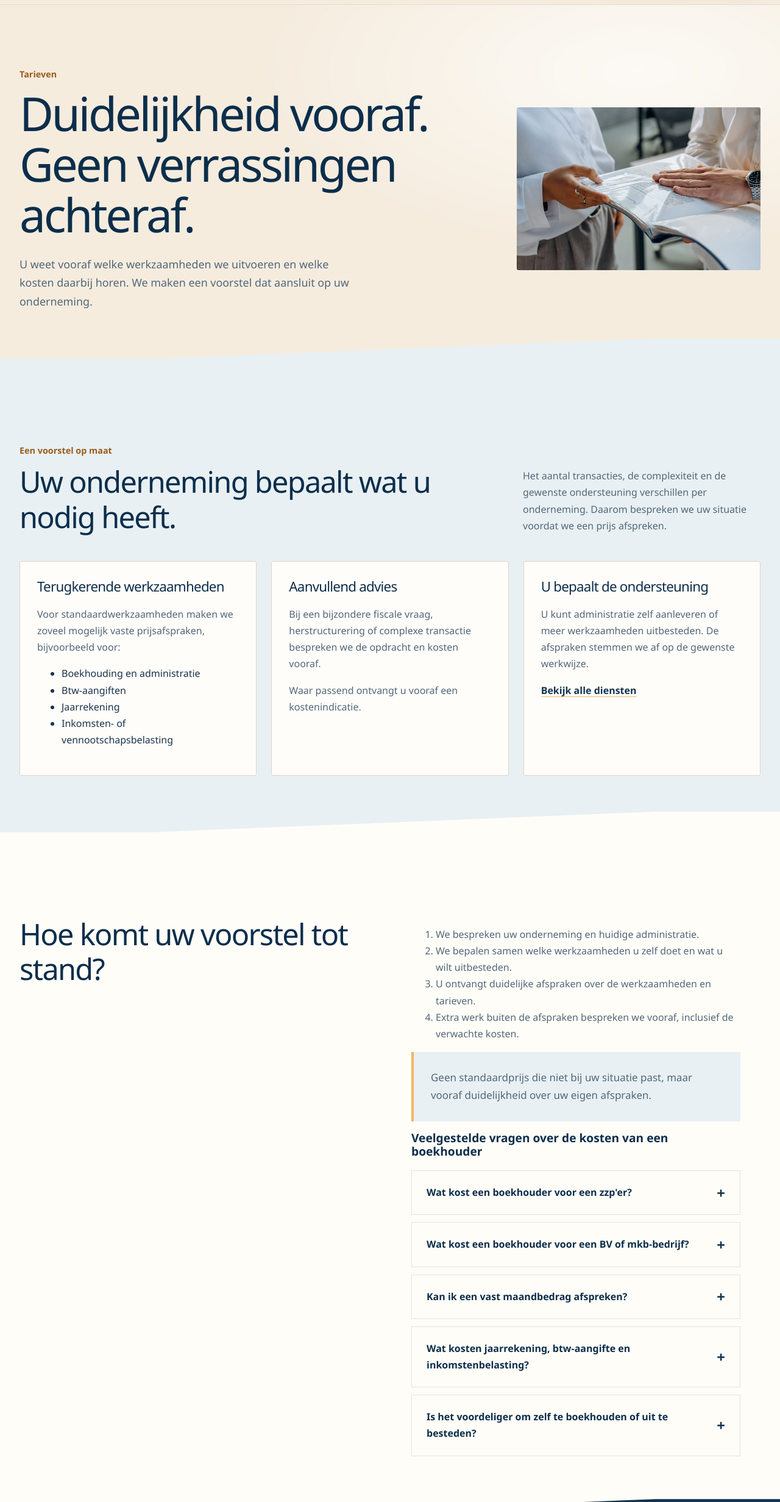
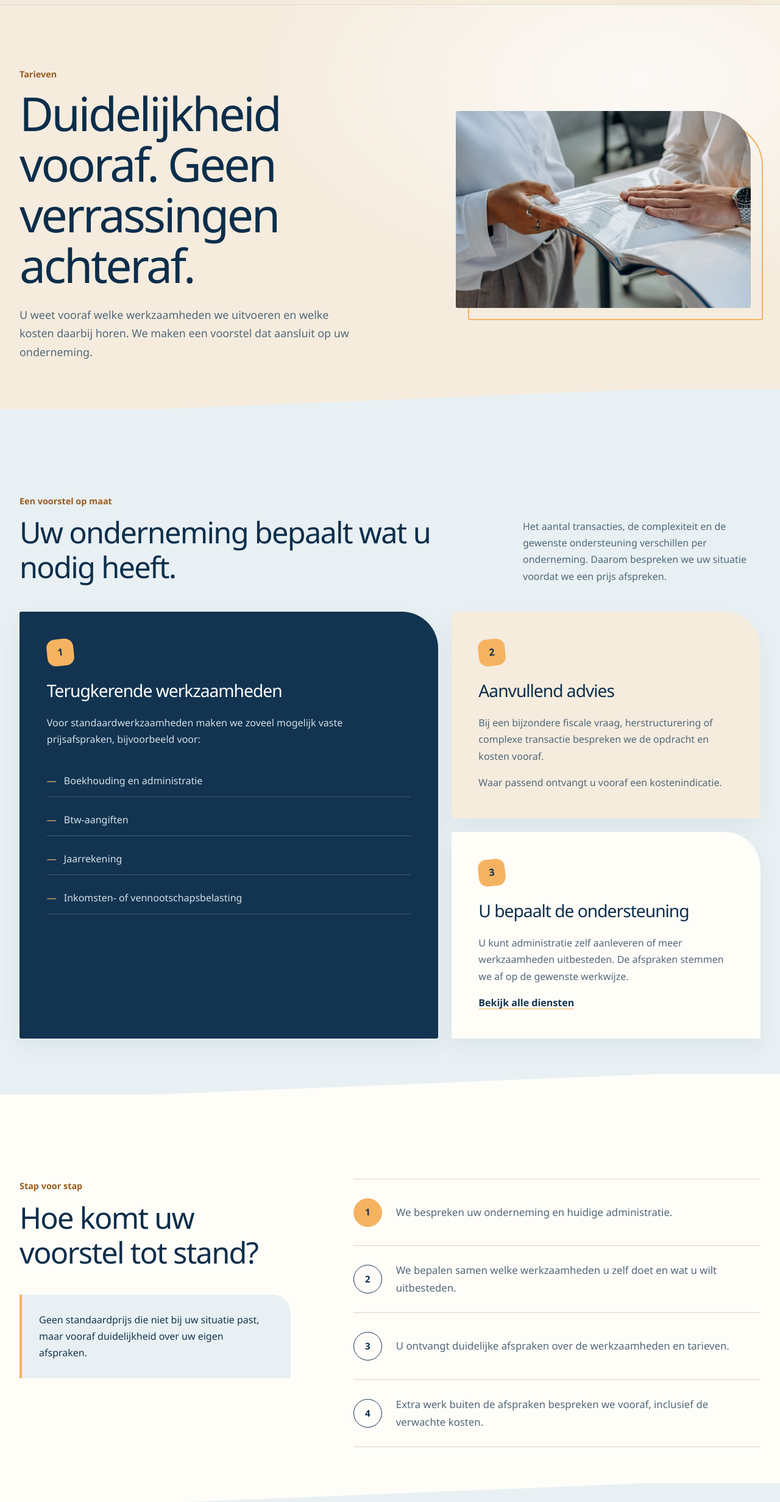
Before and after one commit to adminboncourage/website, a plain HTML site: page tarieven.html in a window 1280 px wide. Shown: the part 97-2560 px from the top of the page at 61% size. Drawn offline with Linux system fonts and the light colour scheme.

Commit message:
Redesign pricing page
Co-authored-by: Copilot <223556219+Copilot@users.noreply.github.com>

```diff
--- a/assets/css/style.css
+++ b/assets/css/style.css
@@ -372,10 +372,10 @@ legend { padding: 0; margin-bottom: 20px; color: var(--deep); font-size: 1.2rem;
     .home-process-section .steps li::before { grid-row: 1 / span 2; }
     .home-process-section .steps h3, .home-process-section .steps p { grid-column: 2; }
 }
-.about-hero .hero-alt-layout { grid-template-columns: minmax(0, 1fr) minmax(0, 500px); }
-.about-hero-visual { position: relative; margin: 0 16px 16px 0; }
-.about-hero-visual::before { content: ""; position: absolute; inset: 20px -20px -20px 20px; border: 2px solid var(--gold); border-radius: 3px 70px 3px 3px; }
-.about-hero-visual .hero-alt-image { position: relative; border-radius: 3px 70px 3px 3px; }
+.about-hero .hero-alt-layout, .pricing-hero .hero-alt-layout { grid-template-columns: minmax(0, 1fr) minmax(0, 500px); }
+.about-hero-visual, .pricing-hero-visual { position: relative; margin: 0 16px 16px 0; }
+.about-hero-visual::before, .pricing-hero-visual::before { content: ""; position: absolute; inset: 20px -20px -20px 20px; border: 2px solid var(--gold); border-radius: 3px 70px 3px 3px; }
+.about-hero-visual .hero-alt-image, .pricing-hero-visual .hero-alt-image { position: relative; border-radius: 3px 70px 3px 3px; }
 .about-story { display: grid; grid-template-columns: minmax(0, .9fr) minmax(0, 1.1fr); gap: clamp(42px, 8vw, 120px); align-items: center; }
 .about-story-heading h2 { max-width: 480px; margin-bottom: 30px; }
 .about-story-accent { display: block; width: clamp(110px, 15vw, 200px); height: 7px; background: var(--gold); }
@@ -399,15 +399,45 @@ legend { padding: 0; margin-bottom: 20px; color: var(--deep); font-size: 1.2rem;
 .about-partner-copy { padding: clamp(30px, 4vw, 54px); border-radius: 3px 70px 3px 3px; color: var(--muted); background: var(--paper); box-shadow: 0 18px 45px rgba(12, 46, 75, .06); font-size: 1.06rem; }
 .about-partner-copy .text-link { display: inline-block; margin-top: 12px; }
 @media (max-width: 850px) {
-    .about-hero .hero-alt-layout, .about-story, .about-philosophy, .about-partner { grid-template-columns: 1fr; gap: 32px; }
-    .about-hero-visual { max-width: 600px; }
+    .about-hero .hero-alt-layout, .pricing-hero .hero-alt-layout, .about-story, .about-philosophy, .about-partner { grid-template-columns: 1fr; gap: 32px; }
+    .about-hero-visual, .pricing-hero-visual { max-width: 600px; }
     .about-philosophy-intro { min-height: 340px; }
 }
 @media (max-width: 560px) {
-    .about-hero-visual { margin-right: 12px; }
+    .about-hero-visual, .pricing-hero-visual { margin-right: 12px; }
     .about-story-copy { padding-left: 20px; }
     .about-philosophy-intro, .about-partner-copy { border-radius: 3px 60px 3px 3px; }
     .about-philosophy .principle-grid article { grid-template-columns: 38px minmax(0, 1fr); gap: 0 15px; min-height: 0; }
+}
+.pricing-offer-section .pricing-grid { display: grid; grid-template-columns: minmax(0, 1.15fr) minmax(0, .85fr); gap: 22px; counter-reset: pricing; }
+.pricing-offer-section .pricing-card { position: relative; overflow: hidden; min-height: 230px; padding: clamp(30px, 3.5vw, 48px); border: 0; border-radius: 3px 60px 3px 3px; background: var(--paper); counter-increment: pricing; box-shadow: 0 14px 36px rgba(12, 46, 75, .06); }
+.pricing-offer-section .pricing-card::before { content: counter(pricing); display: grid; width: 44px; height: 44px; place-items: center; margin-bottom: 24px; border-radius: 14px; color: var(--deep); background: var(--gold); font-weight: 800; transform: rotate(-6deg); }
+.pricing-offer-section .pricing-card h2 { font-size: clamp(1.45rem, 2.2vw, 2rem); }
+.pricing-offer-section .pricing-card p:last-child { margin-bottom: 0; }
+.pricing-offer-section .pricing-card:first-child { grid-row: span 2; color: #d3e0e8; background: var(--navy); }
+.pricing-offer-section .pricing-card:first-child h2 { color: #fff; }
+.pricing-offer-section .pricing-card:first-child p, .pricing-offer-section .pricing-card:first-child li { color: inherit; }
+.pricing-offer-section .pricing-card:first-child ul { display: grid; gap: 12px; margin: 28px 0 0; padding: 0; list-style: none; }
+.pricing-offer-section .pricing-card:first-child li { padding: 12px 0; border-bottom: 1px solid rgba(255, 255, 255, .18); }
+.pricing-offer-section .pricing-card:first-child li::before { content: "—"; margin-right: 12px; color: var(--gold); }
+.pricing-offer-section .pricing-card:nth-child(2) { background: var(--cream); }
+.pricing-process-layout { display: grid; grid-template-columns: minmax(0, .8fr) minmax(0, 1.2fr); gap: clamp(48px, 8vw, 120px); align-items: start; }
+.pricing-process-intro h2 { max-width: 460px; }
+.pricing-process-intro .pricing-note { margin: 32px 0 0; border-radius: 0 30px 0 0; }
+.pricing-process-section .pricing-steps { display: grid; grid-template-columns: 1fr; gap: 0; margin: 0; }
+.pricing-process-section .pricing-steps li { display: grid; grid-template-columns: 50px minmax(0, 1fr); align-items: center; gap: 20px; min-height: 110px; padding: 22px 0; border: 0; border-bottom: 1px solid var(--line); color: var(--muted); font-size: 1.05rem; }
+.pricing-process-section .pricing-steps li:first-child { border-top: 1px solid var(--line); }
+.pricing-process-section .pricing-steps li::before { display: grid; width: 45px; height: 45px; place-items: center; margin: 0; border: 1px solid var(--navy); border-radius: 50%; color: var(--deep); background: var(--paper); font-size: .95rem; }
+.pricing-process-section .pricing-steps li:first-child::before { border-color: var(--gold); background: var(--gold); }
+.pricing-faq-section .faq-layout { align-items: start; }
+@media (max-width: 850px) {
+    .pricing-offer-section .pricing-grid, .pricing-process-layout { grid-template-columns: 1fr; }
+    .pricing-offer-section .pricing-card:first-child { grid-row: auto; }
+    .pricing-process-layout { gap: 32px; }
+}
+@media (max-width: 560px) {
+    .pricing-offer-section .pricing-card { min-height: 0; }
+    .pricing-process-section .pricing-steps li { grid-template-columns: 45px minmax(0, 1fr); gap: 15px; }
 }
 .home-bento { counter-reset: hb; display: grid; grid-template-columns: repeat(6, 1fr); gap: 22px; }
 .home-bento .service-card { position: relative; counter-increment: hb; display: flex; flex-direction: column; gap: 12px; overflow: hidden; min-height: 250px; padding: clamp(26px, 3vw, 38px); border: 0; border-radius: 22px; color: var(--muted); background: #fff; box-shadow: 0 12px 34px rgba(12, 46, 75, .07); transition: transform .3s ease, box-shadow .3s ease; }
--- a/tarieven.html
+++ b/tarieven.html
@@ -10,7 +10,7 @@
     <link rel="icon" href="favicon.svg" type="image/svg+xml">
     <link rel="apple-touch-icon" href="apple-touch-icon.png">
     <link rel="manifest" href="site.webmanifest">
-    <link rel="stylesheet" href="assets/css/style.css?v=20261125-3">
+    <link rel="stylesheet" href="assets/css/style.css?v=20261125-5">
     <script src="assets/js/animations.js?v=20261125" defer></script>
     <script src="assets/js/navigation.js?v=20261125" defer></script>
 </head>
@@ -36,7 +36,7 @@
         </nav>
     </header>
     <main id="main">
-        <section class="hero-alt shape-divider shape-to-blue">
+        <section class="hero-alt pricing-hero shape-divider shape-to-blue">
             <div class="container">
                 <div class="hero-alt-layout">
                     <div>
@@ -44,11 +44,13 @@
                         <h1>Duidelijkheid vooraf. Geen verrassingen achteraf.</h1>
                         <p class="hero-lead">U weet vooraf welke werkzaamheden we uitvoeren en welke kosten daarbij horen. We maken een voorstel dat aansluit op uw onderneming.</p>
                     </div>
-                    <img class="hero-alt-image" src="assets/images/overleg-stock.jpg?v=20261125" alt="Ondernemers overleggen aan tafel" width="800" height="533">
+                    <div class="pricing-hero-visual">
+                        <img class="hero-alt-image" src="assets/images/overleg-stock.jpg?v=20261125" alt="Ondernemers overleggen aan tafel" width="800" height="533">
+                    </div>
                 </div>
             </div>
         </section>
-        <section class="section-space shape-divider shape-to-white">
+        <section class="section-space pricing-offer-section shape-divider shape-to-white">
             <div class="container">
                 <div class="section-heading">
                     <div><p class="section-label">Een voorstel op maat</p><h2>Uw onderneming bepaalt wat u nodig heeft.</h2></div>
@@ -73,18 +75,30 @@
                 </div>
             </div>
         </section>
-        <section class="section-space section-warm shape-divider shape-to-navy">
-            <div class="container editorial-split">
-                <div><h2>Hoe komt uw voorstel tot stand?</h2></div>
-                <div class="editorial-copy">
-                    <ol>
-                        <li>We bespreken uw onderneming en huidige administratie.</li>
-                        <li>We bepalen samen welke werkzaamheden u zelf doet en wat u wilt uitbesteden.</li>
-                        <li>U ontvangt duidelijke afspraken over de werkzaamheden en tarieven.</li>
-                        <li>Extra werk buiten de afspraken bespreken we vooraf, inclusief de verwachte kosten.</li>
-                    </ol>
+        <section class="section-space section-warm pricing-process-section shape-divider shape-to-blue">
+            <div class="container pricing-process-layout">
+                <div class="pricing-process-intro">
+                    <p class="section-label">Stap voor stap</p>
+                    <h2>Hoe komt uw voorstel tot stand?</h2>
                     <p class="pricing-note">Geen standaardprijs die niet bij uw situatie past, maar vooraf duidelijkheid over uw eigen afspraken.</p>
-                    <h3>Veelgestelde vragen over de kosten van een boekhouder</h3>
+                </div>
+                <ol class="steps pricing-steps">
+                    <li>We bespreken uw onderneming en huidige administratie.</li>
+                    <li>We bepalen samen welke werkzaamheden u zelf doet en wat u wilt uitbesteden.</li>
+                    <li>U ontvangt duidelijke afspraken over de werkzaamheden en tarieven.</li>
+                    <li>Extra werk buiten de afspraken bespreken we vooraf, inclusief de verwachte kosten.</li>
+                </ol>
+            </div>
+        </section>
+        <section class="section-space pricing-faq-section shape-divider shape-to-navy">
+            <div class="container faq-layout">
+                <div>
+                    <p class="section-label">Goed om te weten</p>
+                    <h2>Veelgestelde vragen over de kosten van een boekhouder</h2>
+                    <p>Staat uw vraag er niet tussen? We helpen u graag verder.</p>
+                    <a class="text-link" href="contact.html">Stel uw vraag</a>
+                </div>
+                <div>
                     <div class="faq-list">
                         <details><summary>Wat kost een boekhouder voor een zzp'er?</summary><p>Dat verschilt per ondernemer. Het aantal facturen en bankmutaties, of u btw-plichtig bent en hoeveel u zelf aanlevert bepalen de prijs. Na een kennismaking ontvangt u een voorstel met vaste afspraken.</p></details>
                         <details><summary>Wat kost een boekhouder voor een BV of mkb-bedrijf?</summary><p>Bij een BV of mkb-bedrijf spelen ook jaarrekening, vennootschapsbelasting en eventueel salarisadministratie mee. We maken een voorstel dat past bij de omvang en complexiteit.</p></details>
```
